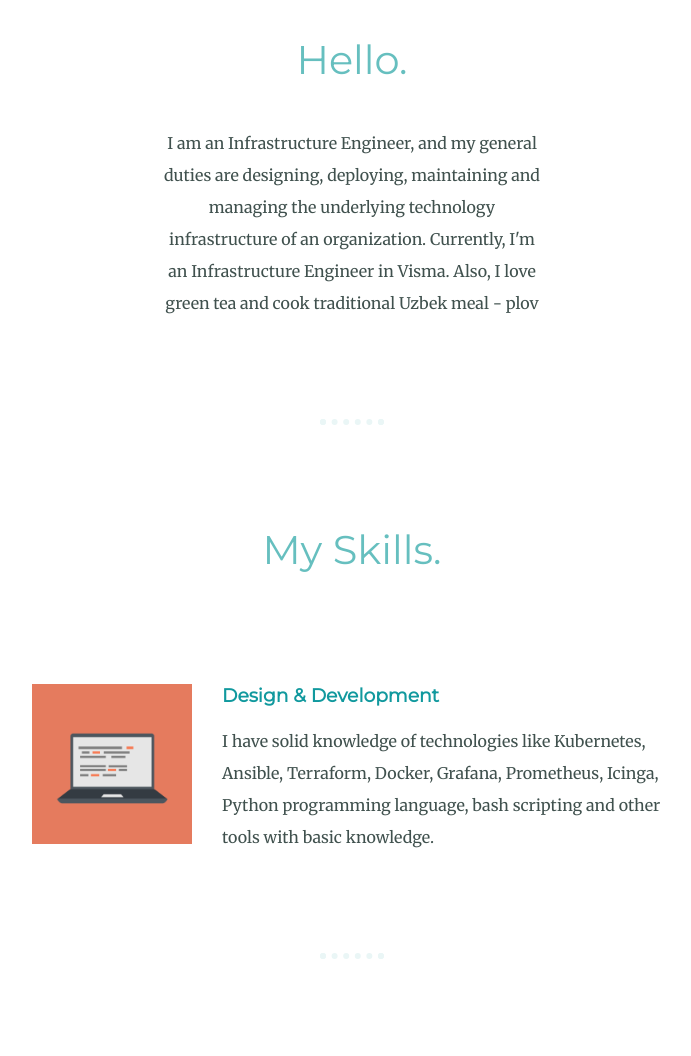
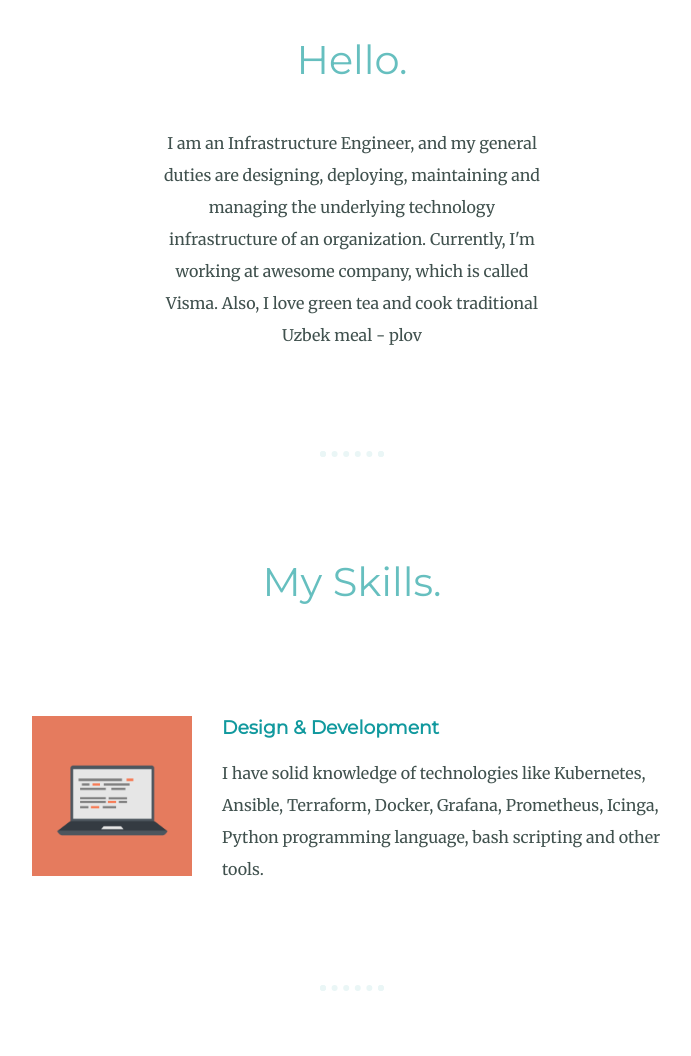
Before and after one commit to faruh7/personel_web_site, a plain HTML site: page index.html in a window 1280 px wide. Shown: the part 1063-2119 px from the top of the page, without its empty margins (288-979 px from the left). Drawn offline with Linux system fonts and the light colour scheme.

Commit message:
Update index.html

```diff
--- a/index.html
+++ b/index.html
@@ -21,7 +21,7 @@
       <div class="profile">
         <img class="profile-img" src="images/photo.png" alt="profile-img">
         <h2>Hello.</h2>
-        <p class="intro">I am an Infrastructure Engineer, and my general duties are designing, deploying, maintaining and managing the underlying technology infrastructure of an organization. Currently, I'm an Infrastructure Engineer in Visma. Also, I love green tea and cook traditional Uzbek meal - plov</p>
+        <p class="intro">I am an Infrastructure Engineer, and my general duties are designing, deploying, maintaining and managing the underlying technology infrastructure of an organization. Currently, I'm working at awesome company, which is called Visma. Also, I love green tea and cook traditional Uzbek meal - plov</p>
       </div>
       <hr>
       <div class="skills">
@@ -29,7 +29,7 @@
         <div class="skill-row">
           <img class="comp-img" src="images/computer.png" alt="computer-img">
           <h3>Design & Development</h3>
-          <p>I have solid knowledge of technologies like Kubernetes, Ansible, Terraform, Docker, Grafana, Prometheus, Icinga, Python programming language, bash scripting and other tools with basic knowledge.</p>
+          <p>I have solid knowledge of technologies like Kubernetes, Ansible, Terraform, Docker, Grafana, Prometheus, Icinga, Python programming language, bash scripting and other tools.</p>
         </div>
       </div>
       <hr>
@@ -41,7 +41,7 @@
       </div>
     </div>
     <div class="bottom-container">
-      <a class="footer-link" href="https://www.linkedin.com/in/farrukh-safarov-4732037a/">LinkedIn</a>
+      <a class="footer-link" href="https://www.linkedin.com/in/farrukh-safarov-870718235/">LinkedIn</a>
       <a class="footer-link" href="https://twitter.com/FarrukhSafarov">Twitter</a>
       <p class="copyright">© 2023 Farrukh Safarov.</p>
     </div>
```
